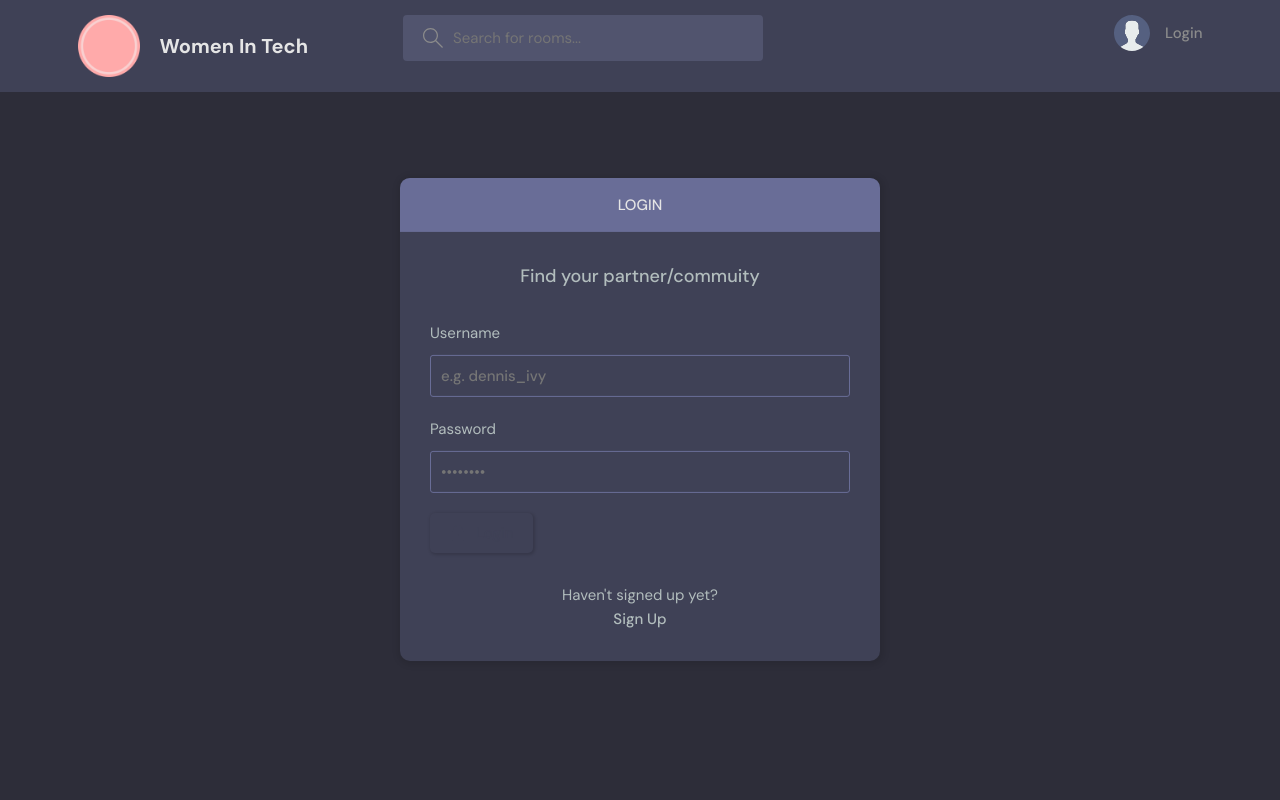
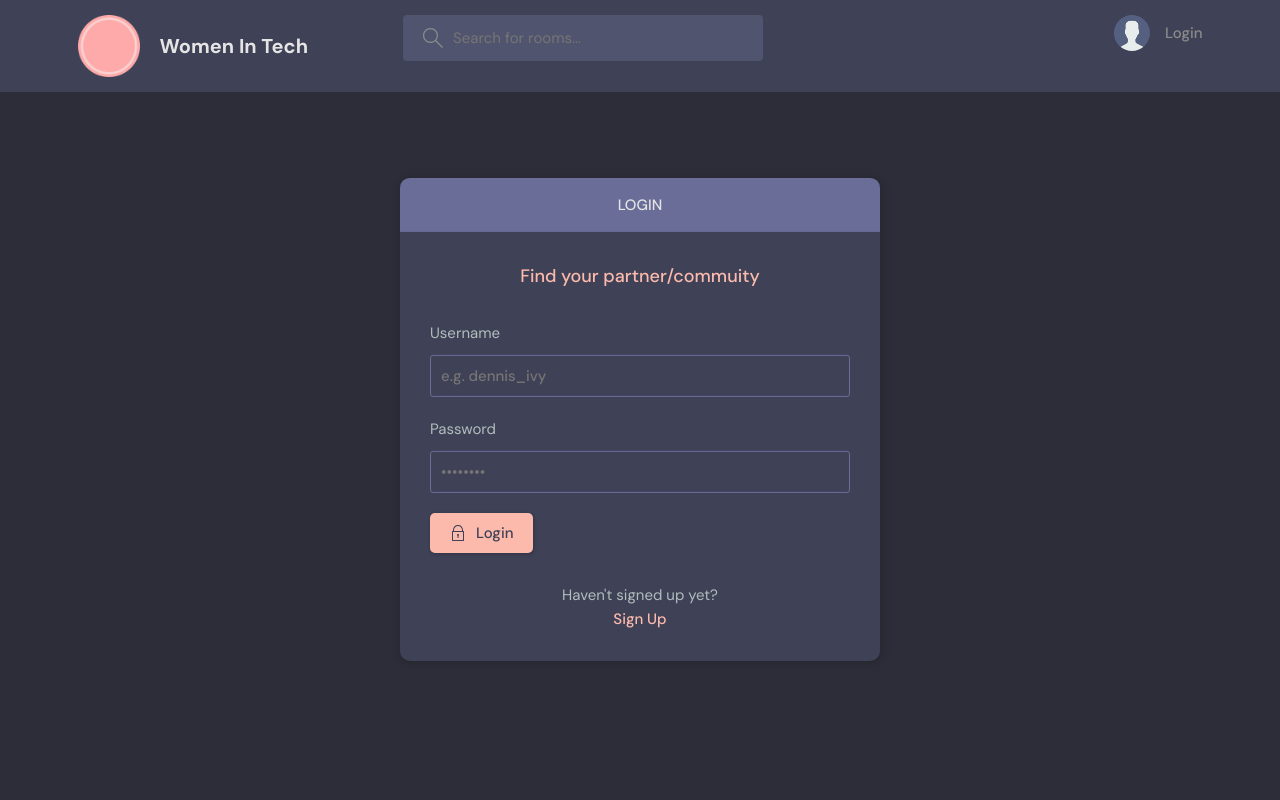
Before and after one commit to MengyiG/MyStudyHub, a Django app: a page that uses templates/main.html in a window 1280 px wide. Run offline with Django 4.2, Linux system fonts and the light colour scheme.

Commit message:
adjust theme color

```diff
--- a/static/styles/style.css
+++ b/static/styles/style.css
@@ -1,7 +1,7 @@
 @import url("https://fonts.googleapis.com/css2?family=DM+Sans:wght@400;500;700&display=swap");
 
 :root {
-  --color-main: # FCBAAD;
+  --color-main: #fcbaad;
   --color-main-light: #e1f6fb;
   --color-dark: #3f4156;
   --color-dark-medium: #51546e;
```
